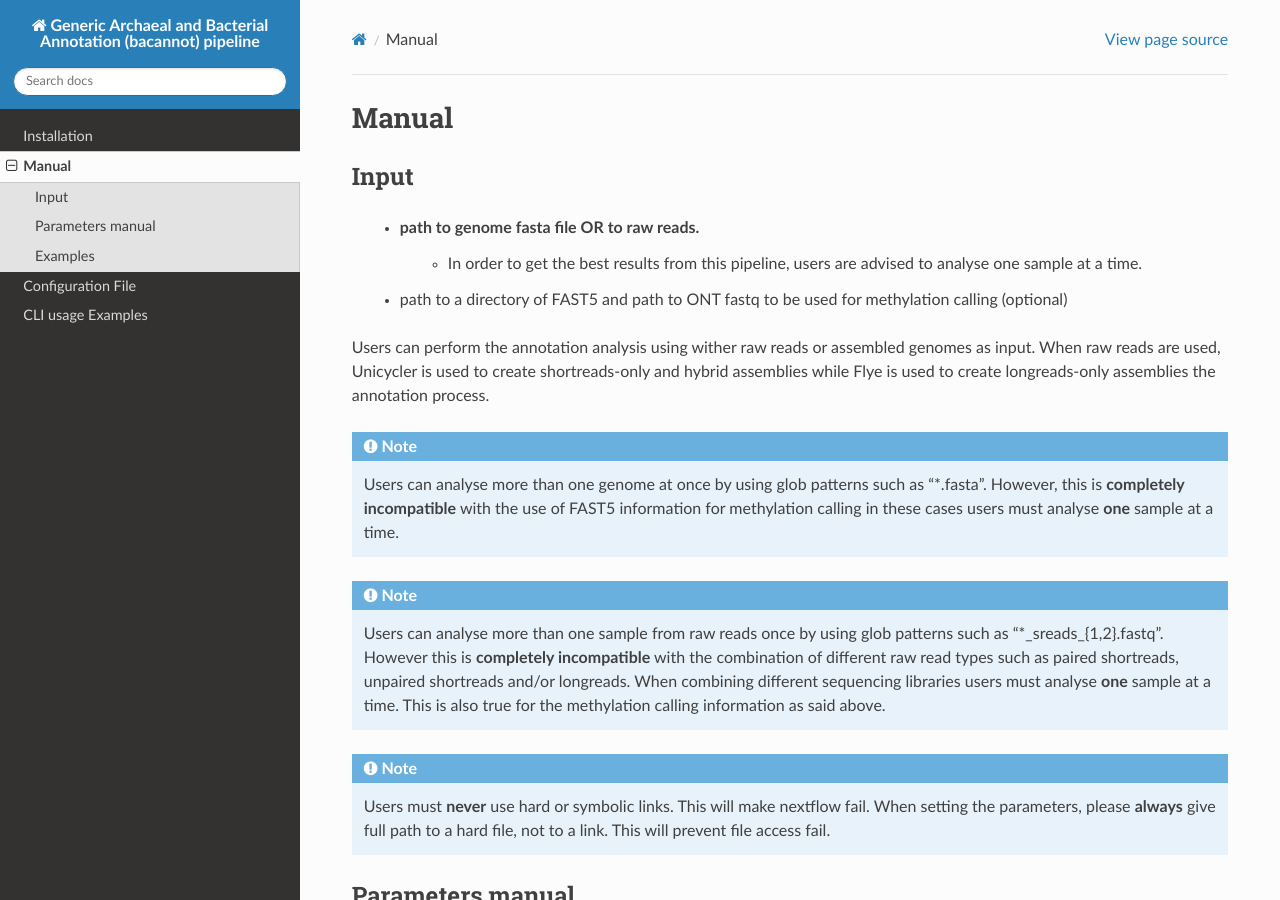
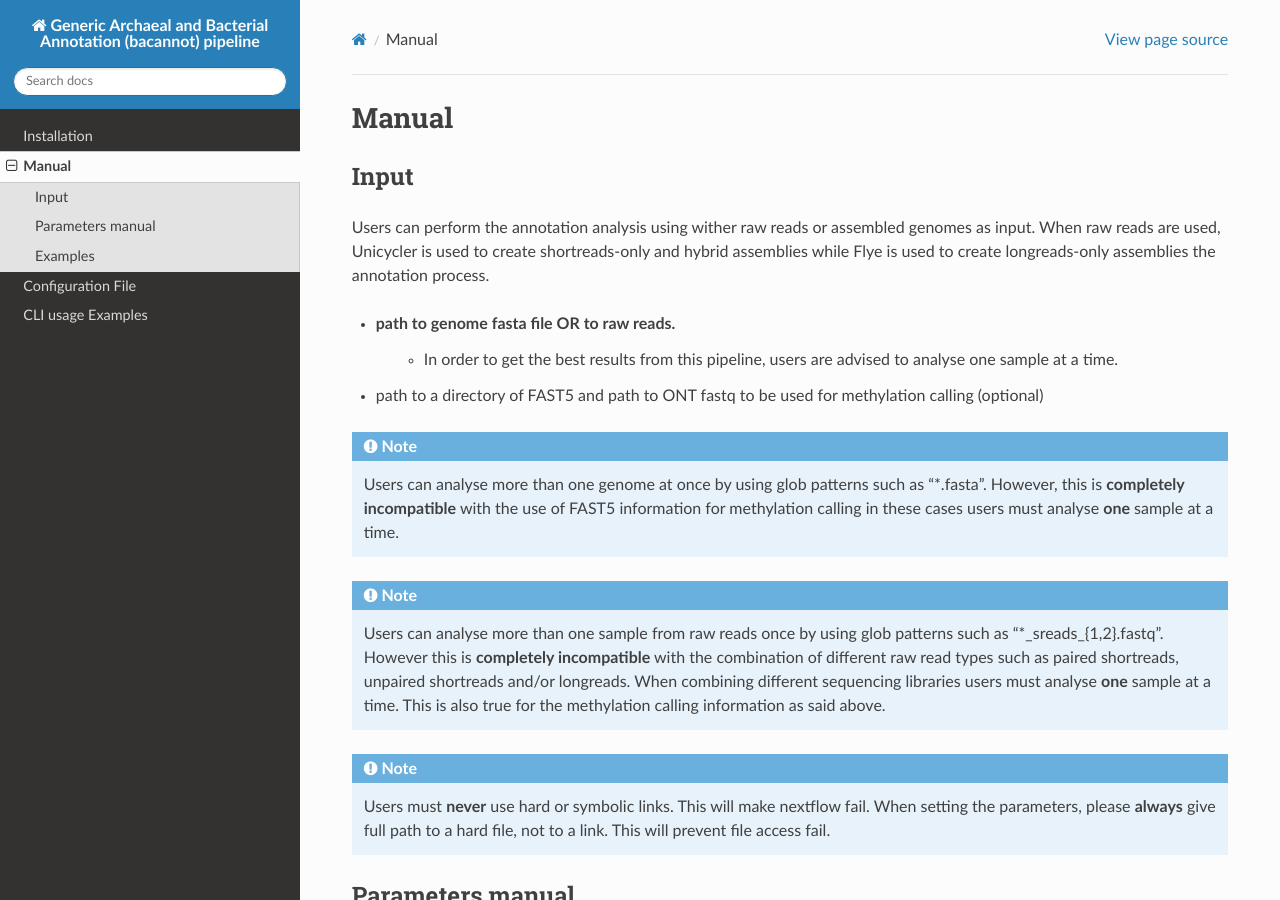
Before and after one commit to fmalmeida/bacannot, a Sphinx documentation site: the page built from docs/manual.rst, in a window 1280 px wide and 900 px high. Built offline with Sphinx 7.4.7 and the Read the Docs theme 2.0.0, drawn with Linux system fonts in a browser that asks for light colours.

```diff
--- a/docs/manual.rst
+++ b/docs/manual.rst
@@ -6,12 +6,12 @@ Manual
 Input
 """""
 
-    * path to genome fasta file **OR** to raw reads.
-        - In order to get the best results from this pipeline, users are advised to analyse one sample at a time.
-    * path to a directory of FAST5 and path to ONT fastq to be used for methylation calling (optional)
-
 Users can perform the annotation analysis using wither raw reads or assembled genomes as input. When raw reads are used, Unicycler is used to create
 shortreads-only and hybrid assemblies while Flye is used to create longreads-only assemblies the annotation process.
+
+* path to genome fasta file **OR** to raw reads.
+    * In order to get the best results from this pipeline, users are advised to analyse one sample at a time.
+* path to a directory of FAST5 and path to ONT fastq to be used for methylation calling (optional)
 
 .. note::
 
```
Also changed, not shown: README.md (+3 -3 lines).
